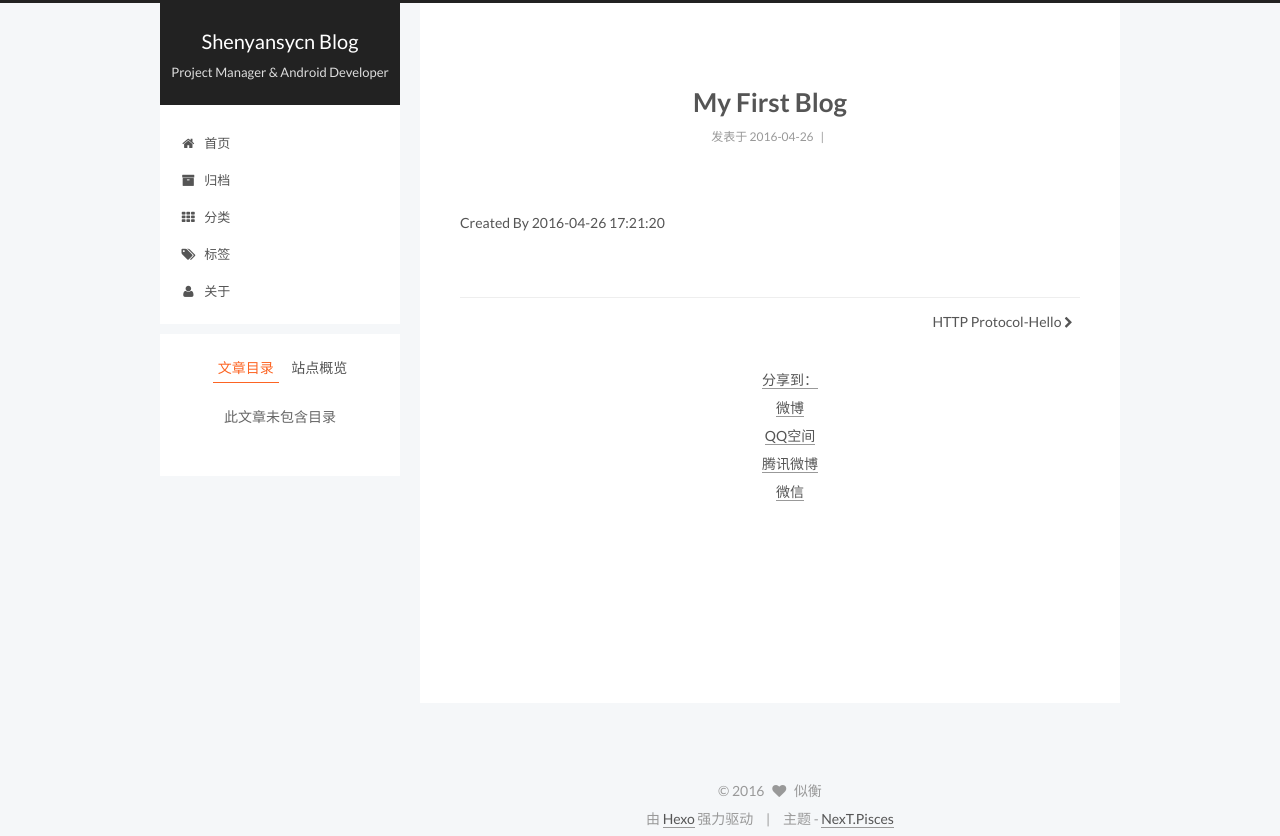
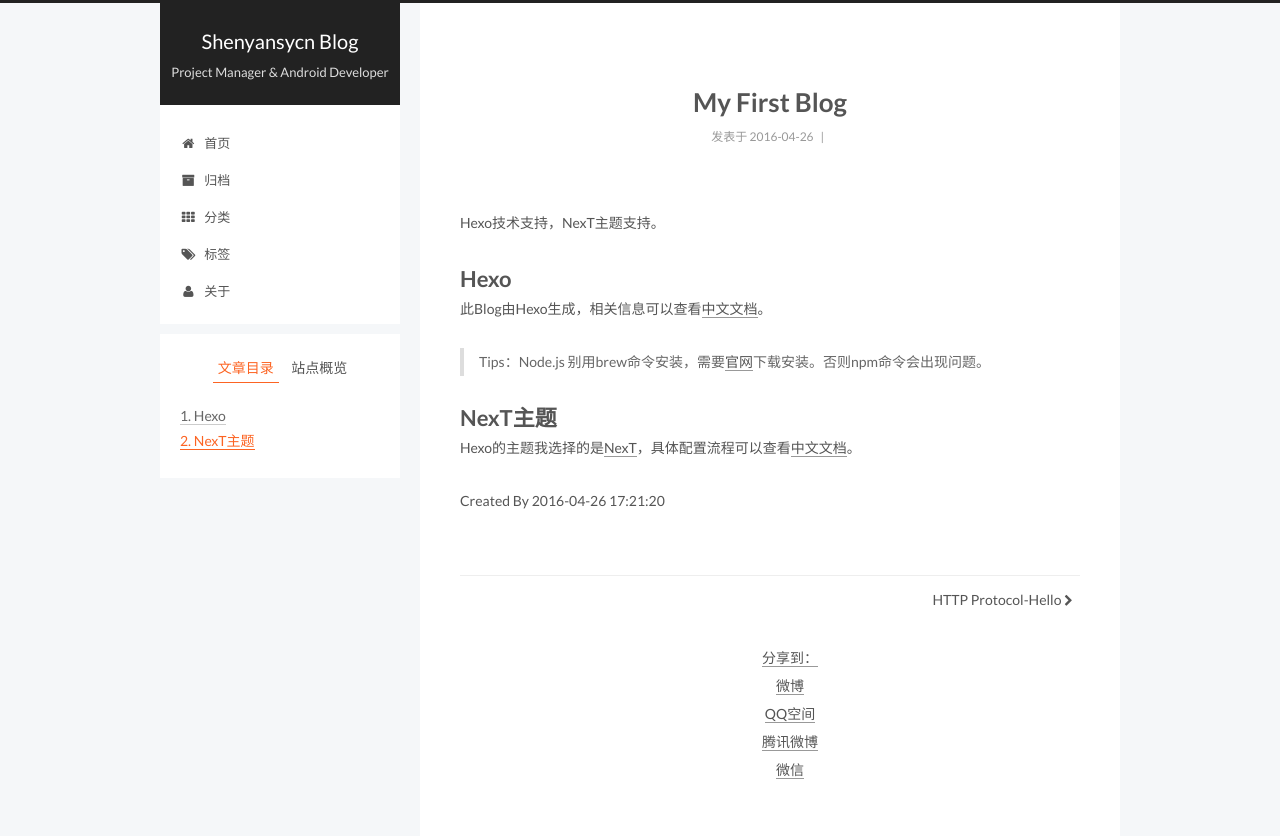
Before and after one commit to shenyansycn/shenyansycn.github.io, a plain HTML site: page 2016/04/26/My-First-Blog/index.html in a window 1280 px wide. Shown: the top 836 px of the page. Drawn offline with nearby package versions, Linux system fonts and the light colour scheme; some packages are replaced by stand-ins of ours; a script that the page names is missing.

Commit message:
Site updated: 2016-04-27 15:39:16

```diff
--- a/2016/04/26/My-First-Blog/index.html
+++ b/2016/04/26/My-First-Blog/index.html
@@ -80,16 +80,16 @@
 
 
 
-<meta name="description" content="Created By 2016-04-26 17:21:20">
+<meta name="description" content="Hexo技术支持，NexT主题支持。">
 <meta property="og:type" content="article">
 <meta property="og:title" content="My First Blog">
 <meta property="og:url" content="http://shenyansycn.github.io/2016/04/26/My-First-Blog/index.html">
 <meta property="og:site_name" content="Shenyansycn Blog">
-<meta property="og:description" content="Created By 2016-04-26 17:21:20">
-<meta property="og:updated_time" content="2016-04-26T09:44:02.000Z">
+<meta property="og:description" content="Hexo技术支持，NexT主题支持。">
+<meta property="og:updated_time" content="2016-04-27T07:37:16.000Z">
 <meta name="twitter:card" content="summary">
 <meta name="twitter:title" content="My First Blog">
-<meta name="twitter:description" content="Created By 2016-04-26 17:21:20">
+<meta name="twitter:description" content="Hexo技术支持，NexT主题支持。">
 
 
 
@@ -294,7 +294,13 @@
 
 
 
-        <p>Created By 2016-04-26 17:21:20</p>
+        <p>Hexo技术支持，NexT主题支持。<br><a id="more"></a></p>
+<h1 id="Hexo"><a href="#Hexo" class="headerlink" title="Hexo"></a>Hexo</h1><p>此Blog由Hexo生成，相关信息可以查看<a href="https://hexo.io/zh-cn/docs/" target="_blank" rel="external">中文文档</a>。</p>
+<blockquote>
+<p>Tips：Node.js 别用brew命令安装，需要<a href="https://nodejs.org/en/" target="_blank" rel="external">官网</a>下载安装。否则npm命令会出现问题。</p>
+</blockquote>
+<h1 id="NexT主题"><a href="#NexT主题" class="headerlink" title="NexT主题"></a>NexT主题</h1><p>Hexo的主题我选择的是<a href="http://theme-next.iissnan.com/" target="_blank" rel="external">NexT</a>，具体配置流程可以查看<a href="http://theme-next.iissnan.com/getting-started.html" target="_blank" rel="external">中文文档</a>。</p>
+<p>Created By 2016-04-26 17:21:20</p>
 
 
     </div>
@@ -472,7 +478,7 @@
 
 
 
-              <p class="post-toc-empty">此文章未包含目录</p>
+              <div class="post-toc-content"><ol class="nav"><li class="nav-item nav-level-1"><a class="nav-link" href="#Hexo"><span class="nav-number">1.</span> <span class="nav-text">Hexo</span></a></li><li class="nav-item nav-level-1"><a class="nav-link" href="#NexT主题"><span class="nav-number">2.</span> <span class="nav-text">NexT主题</span></a></li></ol></div>
 
           </div>
         </section>
```
Also changed, not shown: index.html (+6 -4 lines).
